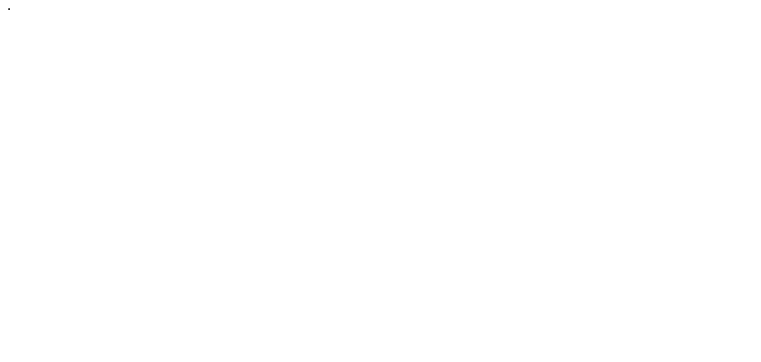
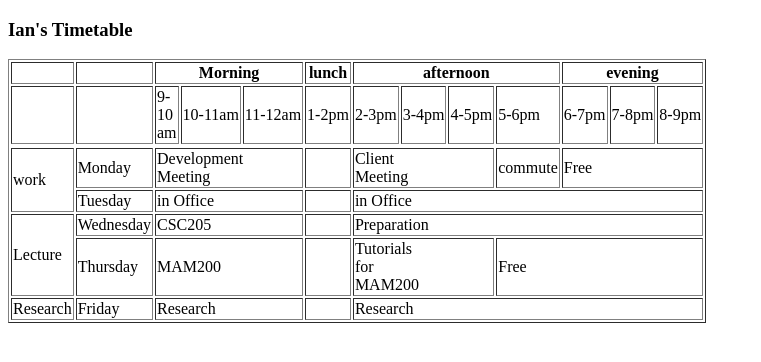
Before and after one commit to RashiChouksey12/repo.github.io, a plain HTML site: page table.html in a window 1280 px wide. Shown: the whole page, without its empty margins (0-761 px from the left). Drawn offline with Linux system fonts and the light colour scheme.

Commit message:
Table complete

```diff
--- a/table.html
+++ b/table.html
@@ -1,16 +1,77 @@
 <!DOCTYPE html>
 <html lang="en">
+
 <head>
     <meta charset="UTF-8">
     <meta http-equiv="X-UA-Compatible" content="IE=edge">
-    <meta name="viewport" content="width=
-    , initial-scale=1.0">
+    <meta name="viewport" content="width=device-width, initial-scale=1.0">
     <title>Table</title>
 </head>
+
 <body>
+    <h3>Ian's Timetable</h3>
     <table border="1">
+
+        <tr>
+            <th></th>
+            <th></th>
+            <th colspan="3">Morning</th>
+            <th colspan="1"> lunch</th>
+            <th colspan="4">afternoon</th>
+            <th colspan="3">evening</th>
+        </tr>
+        <tr>
+            <td></td>
+            <td rowspan="1"></td>
+            <td>9-<br>10<br>am</td>
+            <td>10-11am</td>
+            <td>11-12am</td>
+            <td>1-2pm</td>
+            <td>2-3pm</td>
+            <td>3-4pm</td>
+            <td>4-5pm</td>
+            <td>5-6pm</td>
+            <td>6-7pm</td>
+            <td>7-8pm</td>
+            <td>8-9pm</td>
+        </tr>
         <tr></tr>
-    </table>
-
-</body>
+         <tr>
+            <td rowspan="2">work</td>
+            <td>Monday</td>
+            <td colspan="3"> Development <br> Meeting</td>
+            <td></td>
+            <td colspan="3">Client <br>Meeting</td>
+            <td>commute</td>
+            <td colspan="3">Free</td>
+          </tr>
+          <tr>
+            <td>Tuesday</td>
+            <td colspan="3">in Office</td>
+            <td></td>
+            <td colspan="7">in Office</td>
+        </tr>
+        <tr>
+            <td rowspan="2">Lecture</td>
+            <td>Wednesday</td>
+            <td colspan="3">CSC205</td>
+            <td></td>
+            <td colspan="7">Preparation </td>
+        </tr>
+        <tr>
+            <td>Thursday</td>
+            <td colspan="3">MAM200</td>
+            <td></td>
+            <td colspan="3">Tutorials <br> for <br> MAM200</td>
+            <td colspan="4">Free</td>
+        </tr>
+        <tr>
+            <td>Research</td>
+            <td>Friday</td>
+            <td colspan="3">Research</td>
+            <td></td>
+            <td colspan="7">Research</td>
+         </tr>
+        </table>
+    </body>
 </html>
```
